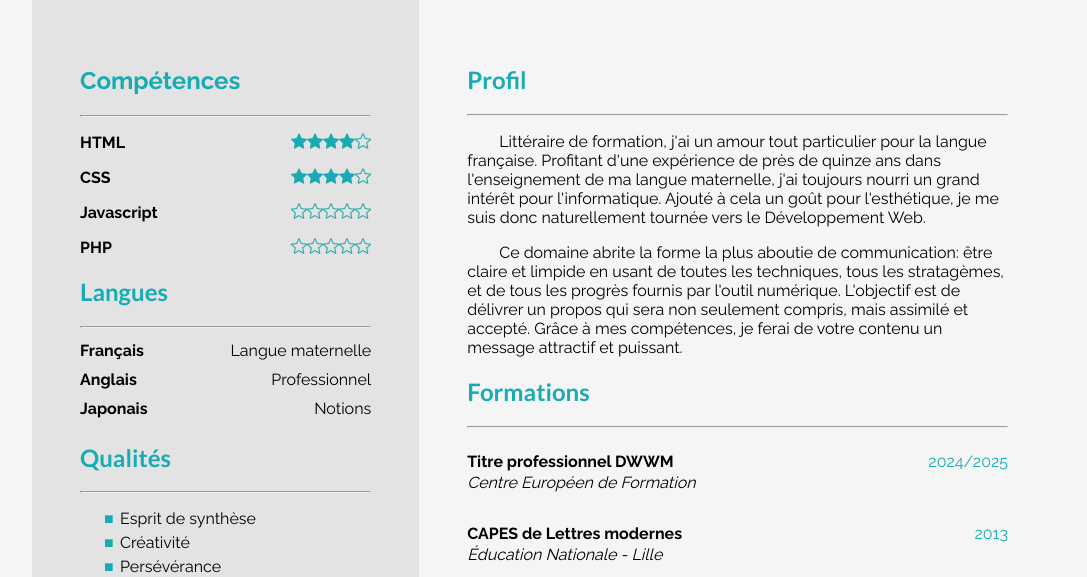
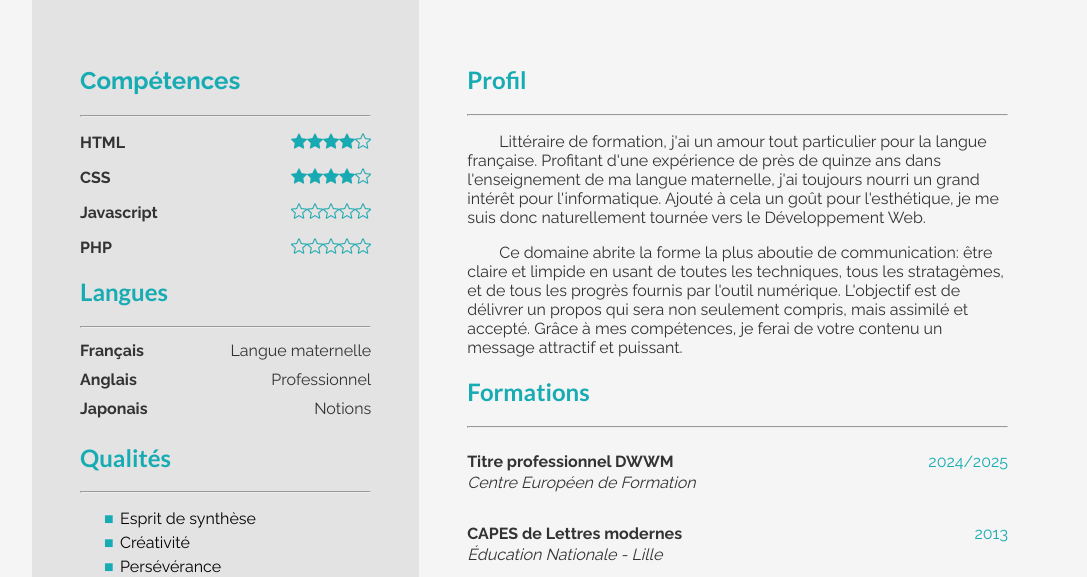
Before and after one commit to Charlotte-82/Regis_Charlotte_Devoir_3_CV_HTML_CSS, a plain HTML site: page index.html in a window 1280 px wide. Shown: the part 209-786 px from the top of the page, without its empty margins (96-1183 px from the left). Drawn offline with Linux system fonts and the light colour scheme.

Commit message:
forgot text color

```diff
--- a/assets/css/style.css
+++ b/assets/css/style.css
@@ -18,6 +18,10 @@ html {
     display: flex;
     background-color: #f5f5f5;
     justify-content: center;
+}
+
+p {
+    color: #333333;
 }
 
 body {
```
